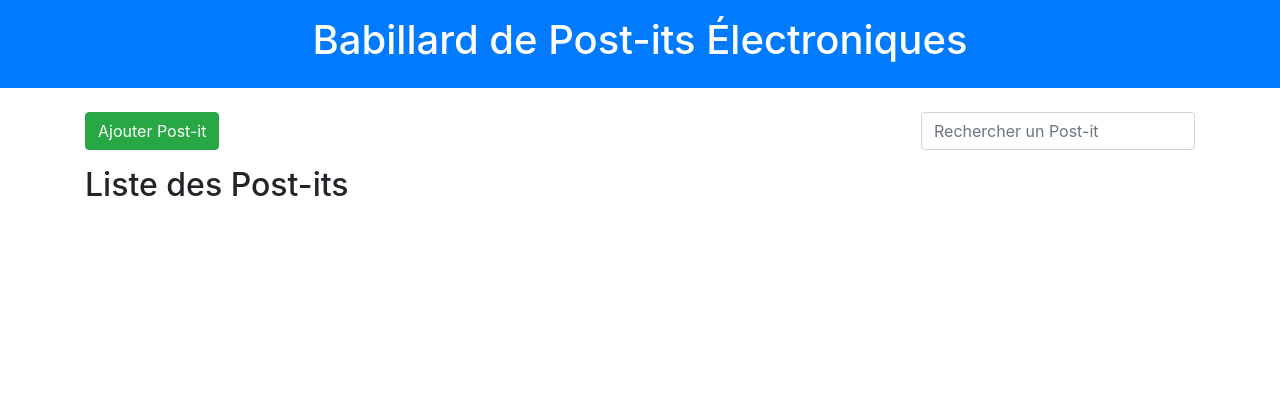
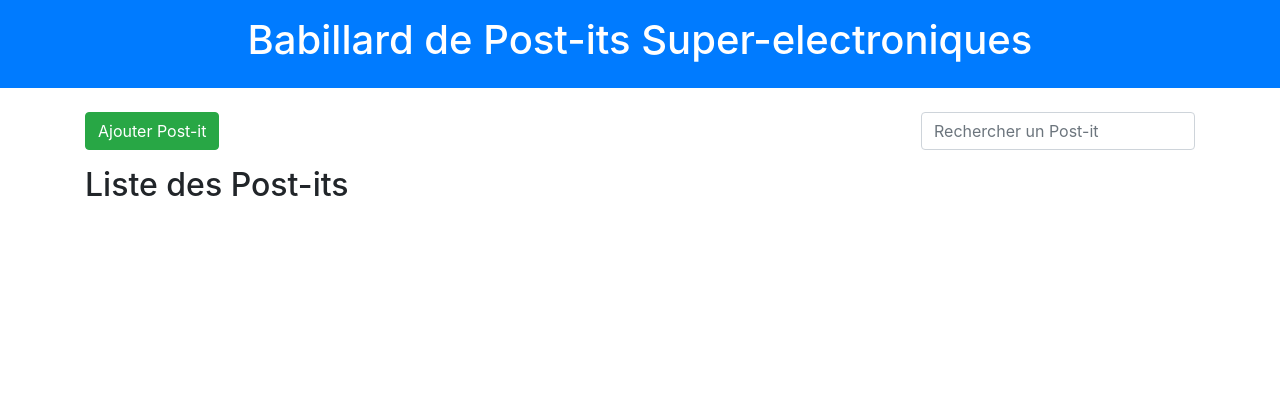
Before and after one commit to AnisBoubaker/demo-prod, a PHP site: page / in a window 1280 px wide. Shown: the top 420 px of the page. Run offline with PHP 8.4, Linux system fonts and the light colour scheme; the visitor is signed in with stand-in values (Sample User, id 1); data that the repository does not hold is empty.

Commit message:
Moficiation du titre

```diff
--- a/index.php
+++ b/index.php
@@ -36,7 +36,7 @@ $postItsJson = json_encode($postIts);
   </head>
   <body>
     <header class="bg-primary text-white text-center py-3">
-      <h1>Babillard de Post-its Électroniques</h1>
+      <h1>Babillard de Post-its Super-electroniques</h1>
     </header>
 
     <div class="container my-4">
```
